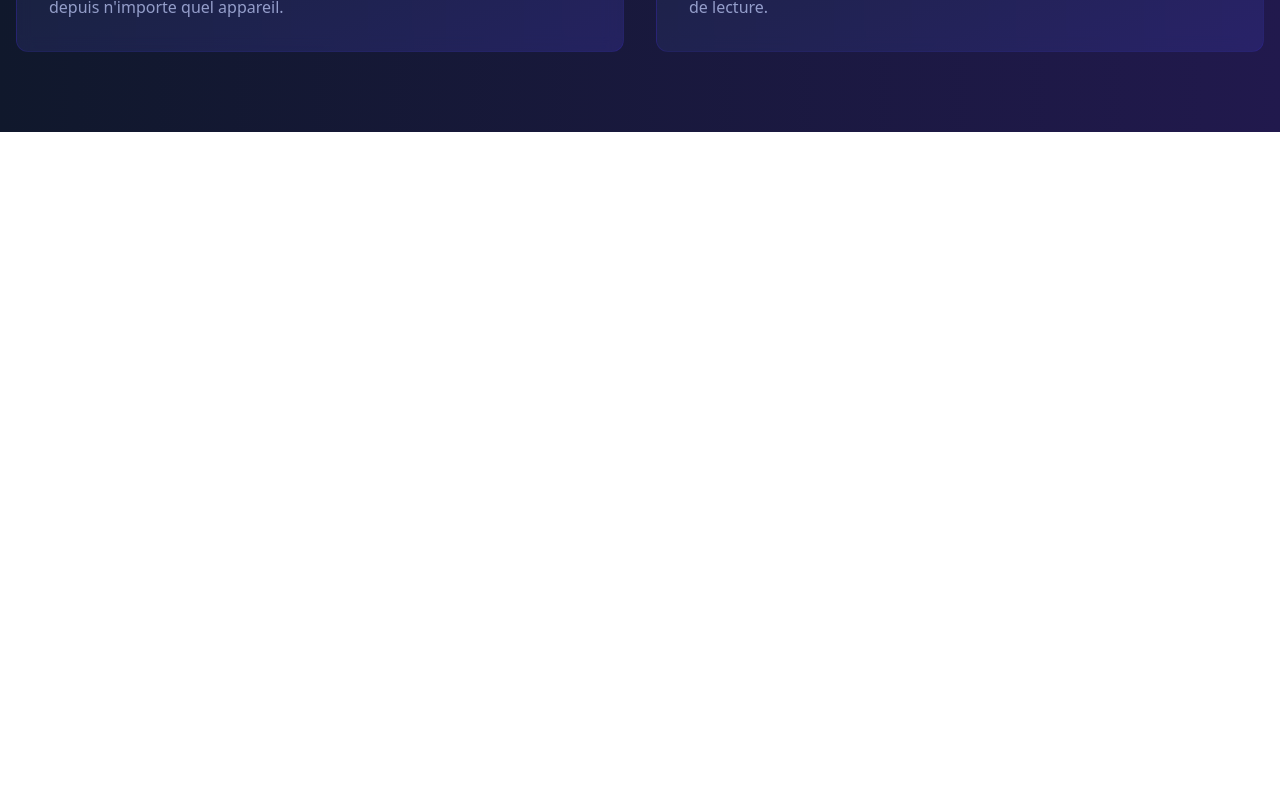
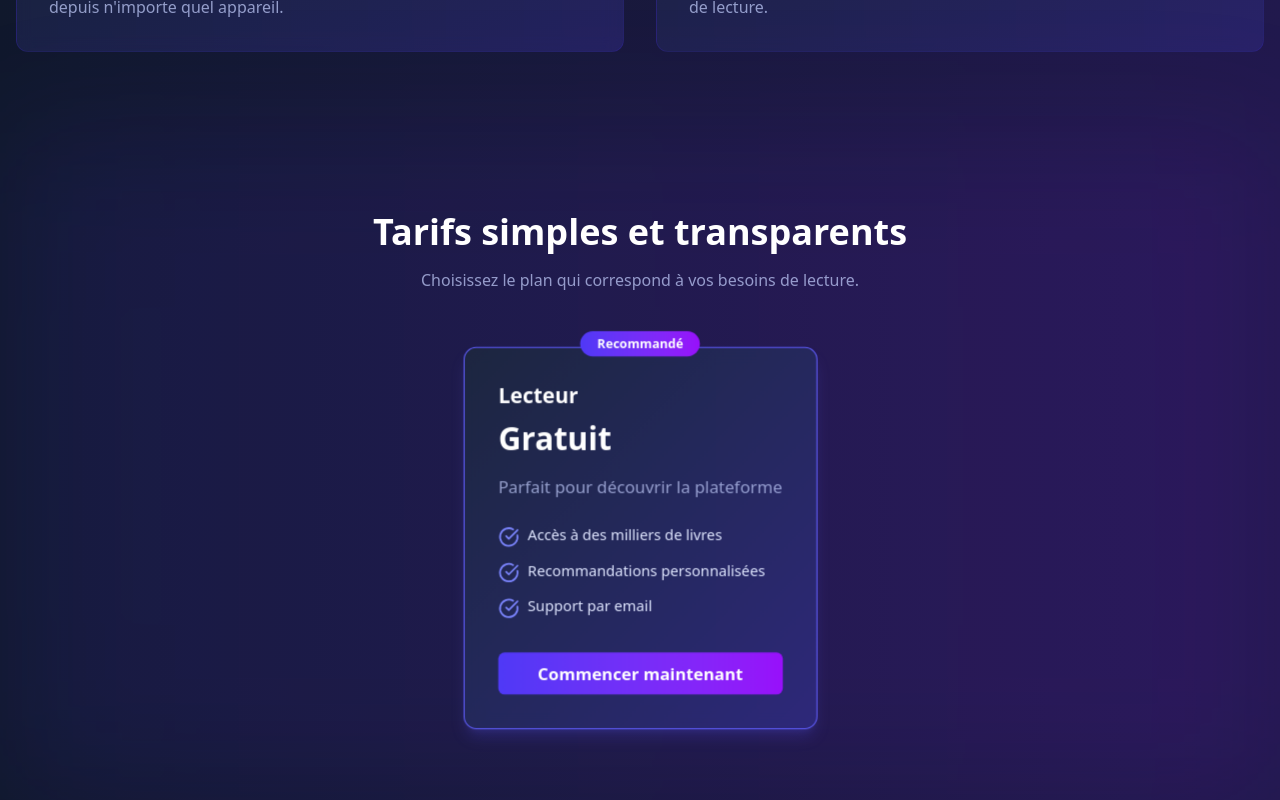
Before and after one commit to EdwinDij/recommendation, a Next.js app in the folder frontend/: page / in a window 1280 px wide. Shown: the part 1150-1950 px from the top of the page. Before the commit the page ends 1282 px from the top, so only its background shows below. Built offline with nearby package versions, Linux system fonts and the light colour scheme.

Commit message:
zone de pricing

```diff
--- a/frontend/app/components/HeroSection/Herosection.tsx
+++ b/frontend/app/components/HeroSection/Herosection.tsx
@@ -1,6 +1,7 @@
 import React from "react";
 import * as motion from "motion/react-client";
 import { ChevronRight } from "lucide-react";
+import Link from "next/link";
 
 export const Herosection = () => {
   const fadeIn = {
@@ -31,10 +32,12 @@ export const Herosection = () => {
           découvrez de nouveaux titres adaptés à vos goûts.
         </p>
         <div className="flex flex-col sm:flex-row gap-4 justify-center">
-          <button className="flex items-center justify-center gap-2 bg-gradient-to-r from-indigo-600 to-purple-600 hover:from-indigo-700 hover:to-purple-700 text-white h-12 px-6 text-base rounded-md transition">
-            Commencer dès maintenant
-            <ChevronRight className="h-4 w-4" />
-          </button>
+          <Link href="/auth">
+            <button className="flex items-center justify-center gap-2 bg-gradient-to-r from-indigo-600 to-purple-600 hover:from-indigo-700 hover:to-purple-700 text-white h-12 px-6 text-base rounded-md transition">
+              Commencer dès maintenant
+              <ChevronRight className="h-4 w-4" />
+            </button>
+          </Link>
           {/* <button className="flex items-center justify-center border border-indigo-500/30 text-white hover:bg-indigo-900/30 h-12 px-6 text-base rounded-md transition">
             Voir la démo
           </button> */}
--- /dev/null
+++ b/frontend/app/components/PrincingSection/PricingSection.tsx
@@ -0,0 +1,133 @@
+import React from "react";
+import { CheckCircle } from "lucide-react";
+import * as motion from "motion/react-client";
+import Link from "next/link";
+
+const fadeIn = {
+  hidden: { opacity: 0, y: 20 },
+  visible: {
+    opacity: 1,
+    y: 0,
+    transition: { duration: 0.6 },
+  },
+};
+
+const staggerContainer = {
+  hidden: { opacity: 0 },
+  visible: {
+    opacity: 1,
+    transition: {
+      staggerChildren: 0.1,
+    },
+  },
+};
+
+const pricingPlans = [
+  {
+    name: "Lecteur",
+    price: "Gratuit",
+    description: "Parfait pour découvrir la plateforme",
+    features: [
+      "Accès à des milliers de livres",
+      "Recommandations personnalisées",
+      "Support par email",
+    ],
+    cta: "Commencer maintenant",
+    highlighted: true,
+  },
+  //   {
+  //     name: "Premium",
+  //     price: "9,99€/mois",
+  //     description: "Notre offre la plus populaire",
+  //     features: ["Accès à 10 000 livres", "3 appareils", "Recommandations avancées", "Support prioritaire", "Clubs de lecture"],
+  //     cta: "Essai gratuit de 14 jours",
+  //     highlighted: true
+  //   },
+  //   {
+  //     name: "Illimité",
+  //     price: "19,99€/mois",
+  //     description: "Pour les lecteurs passionnés",
+  //     features: ["Accès illimité", "Appareils illimités", "Recommandations personnalisées", "Support VIP 24/7", "Clubs de lecture premium", "Livres audio inclus"],
+  //     cta: "Essai gratuit de 14 jours",
+  //     highlighted: false
+  //   }
+];
+
+export const PricingSection = () => {
+  return (
+    <section id="pricing" className="container mx-auto px-4 py-20 relative">
+      <div className="absolute inset-0 bg-gradient-to-r from-indigo-600/10 to-purple-600/10 rounded-3xl blur-3xl"></div>
+
+      <motion.div
+        initial="hidden"
+        whileInView="visible"
+        viewport={{ once: true }}
+        variants={fadeIn}
+        className="text-center mb-16 relative"
+      >
+        <h2 className="text-3xl md:text-4xl font-bold mb-4">
+          Tarifs simples et transparents
+        </h2>
+        <p className="text-indigo-200/70 max-w-2xl mx-auto">
+          Choisissez le plan qui correspond à vos besoins de lecture.
+        </p>
+      </motion.div>
+
+      <motion.div
+        initial="hidden"
+        whileInView="visible"
+        viewport={{ once: true }}
+        variants={staggerContainer}
+        className={`flex justify-center ${
+          pricingPlans.length > 1 ? "md:grid md:grid-cols-3" : ""
+        } gap-8 relative`}
+      >
+        {pricingPlans.map((plan, index) => (
+          <motion.div
+            key={index}
+            variants={fadeIn}
+            className={`
+              bg-gradient-to-br from-slate-800/80 to-indigo-900/80 backdrop-blur-sm
+              border rounded-xl p-8 relative
+              ${
+                plan.highlighted
+                  ? "border-indigo-500 shadow-lg shadow-indigo-500/20 scale-105 z-10"
+                  : "border-indigo-800/30"
+              }
+            `}
+          >
+            {plan.highlighted && (
+              <span className="absolute -top-4 left-1/2 transform -translate-x-1/2 bg-gradient-to-r from-indigo-600 to-purple-600 text-white text-xs font-bold px-4 py-1 rounded-full">
+                Recommandé
+              </span>
+            )}
+            <h3 className="text-xl font-bold mb-2">{plan.name}</h3>
+            <div className="mb-4">
+              <span className="text-3xl font-bold">{plan.price}</span>
+            </div>
+            <p className="text-indigo-200/70 mb-6">{plan.description}</p>
+            <ul className="space-y-3 mb-8">
+              {plan.features.map((feature, i) => (
+                <li key={i} className="flex items-start">
+                  <CheckCircle className="h-5 w-5 text-indigo-400 mr-2 shrink-0 mt-0.5" />
+                  <span className="text-sm text-indigo-100">{feature}</span>
+                </li>
+              ))}
+            </ul>
+            <Link href="/auth" className="w-full block">
+              <button
+                className={`w-full py-2 px-4 rounded-md font-semibold transition duration-200 ${
+                  plan.highlighted
+                    ? "bg-gradient-to-r from-indigo-600 to-purple-600 hover:from-indigo-700 hover:to-purple-700 text-white"
+                    : "bg-indigo-900/50 hover:bg-indigo-800/50 text-white border border-indigo-700/50"
+                }`}
+              >
+                {plan.cta}
+              </button>
+            </Link>
+          </motion.div>
+        ))}
+      </motion.div>
+    </section>
+  );
+};
--- /dev/null
+++ b/frontend/app/components/PrincingSection/index.ts
@@ -0,0 +1 @@
+export {PricingSection} from './PricingSection'
--- a/frontend/app/components/index.ts
+++ b/frontend/app/components/index.ts
@@ -1,3 +1,4 @@
 export { Herosection } from './HeroSection';
 export {Navbar} from './Navbar'
 export {Featuresection} from './Featuresection'
+export {PricingSection} from './PrincingSection'
--- a/frontend/app/globals.css
+++ b/frontend/app/globals.css
@@ -8,6 +8,10 @@
 body {
   background: linear-gradient(to right, var(--background), var(--foreground));
   color: white
+}
+
+button {
+  cursor: pointer
 }
 
 html {
--- a/frontend/app/page.tsx
+++ b/frontend/app/page.tsx
@@ -1,4 +1,4 @@
-import { Navbar, Herosection, Featuresection } from "./components";
+import { Navbar, Herosection, Featuresection, PricingSection } from "./components";
 
 export default function Home() {
   return (
@@ -6,6 +6,7 @@ export default function Home() {
       <Navbar />
       <Herosection />
       <Featuresection />
+      <PricingSection />
     </>
   );
 }
```
